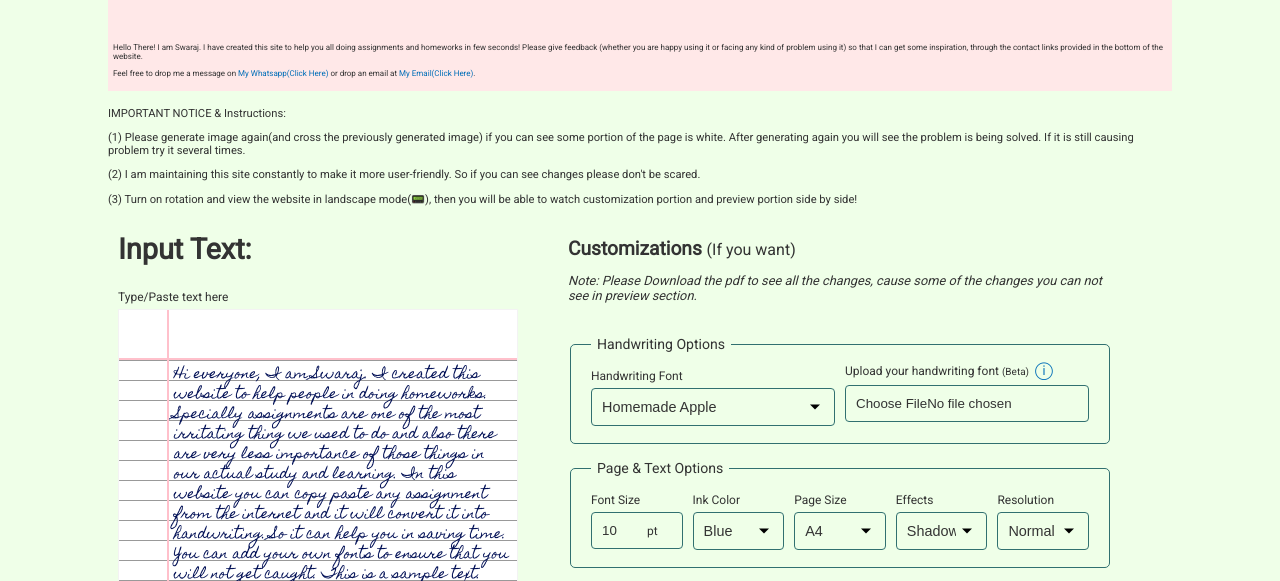
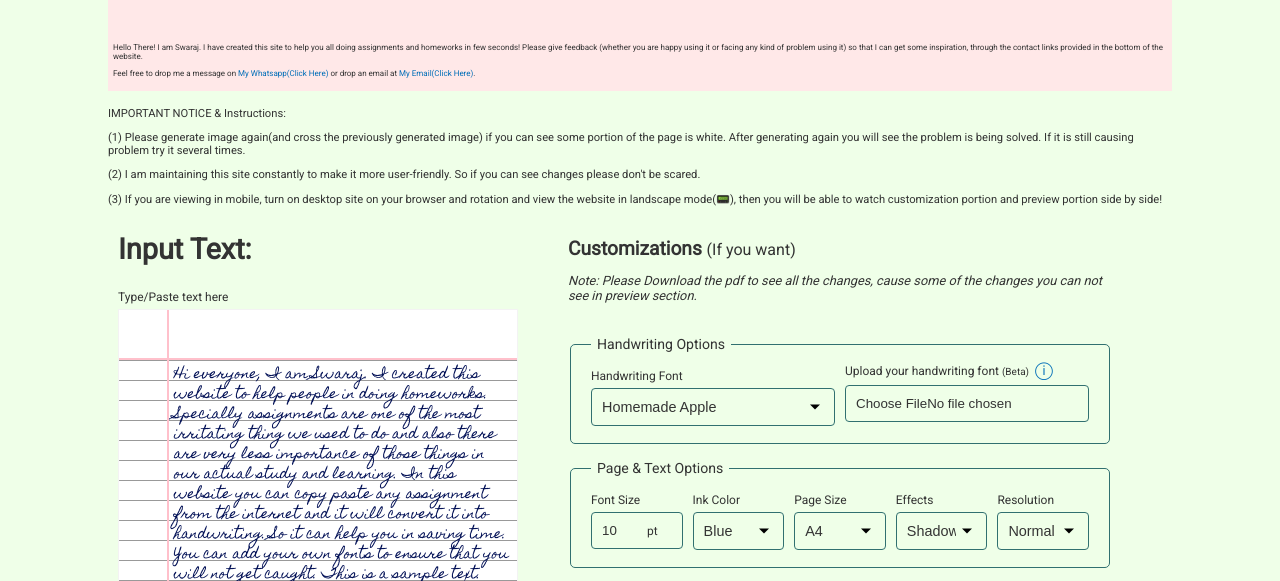
Before and after one commit to iswaraj/txt2hw, a website with bundled scripts: page index.html in a window 1280 px wide. Shown: the part 189-770 px from the top of the page. Built offline with nearby package versions, Linux system fonts and the light colour scheme; no server answers; a web font is replaced by a local one.

Commit message:
Written to turn on desktop site

```diff
--- a/index.html
+++ b/index.html
@@ -119,7 +119,7 @@
            <br />
         </p>
         <p>
-          (3) Turn on rotation and view the website in landscape mode(📟), then you will
+          (3) If you are viewing in mobile, turn on desktop site on your browser and rotation and view the website in landscape mode(📟), then you will
            be able to watch customization portion and preview portion side by side!
         </p>
       </section>
```
